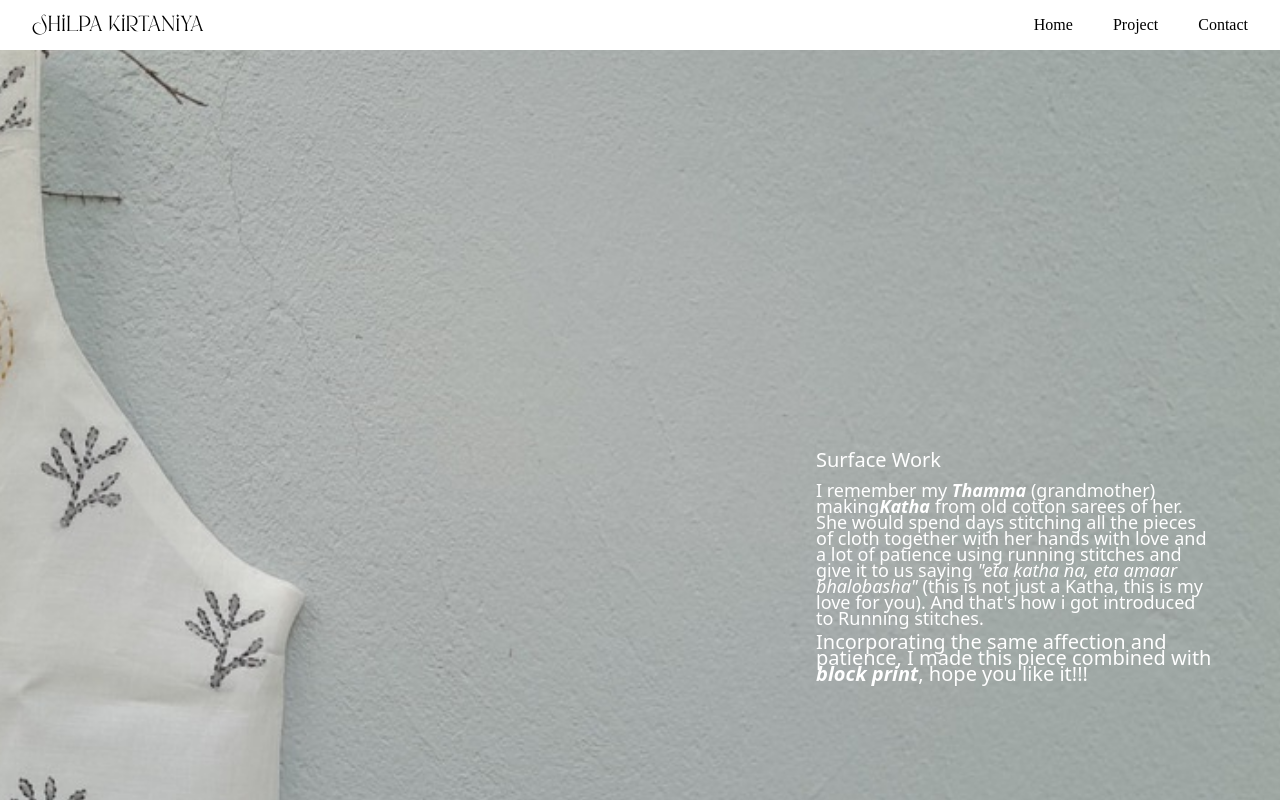
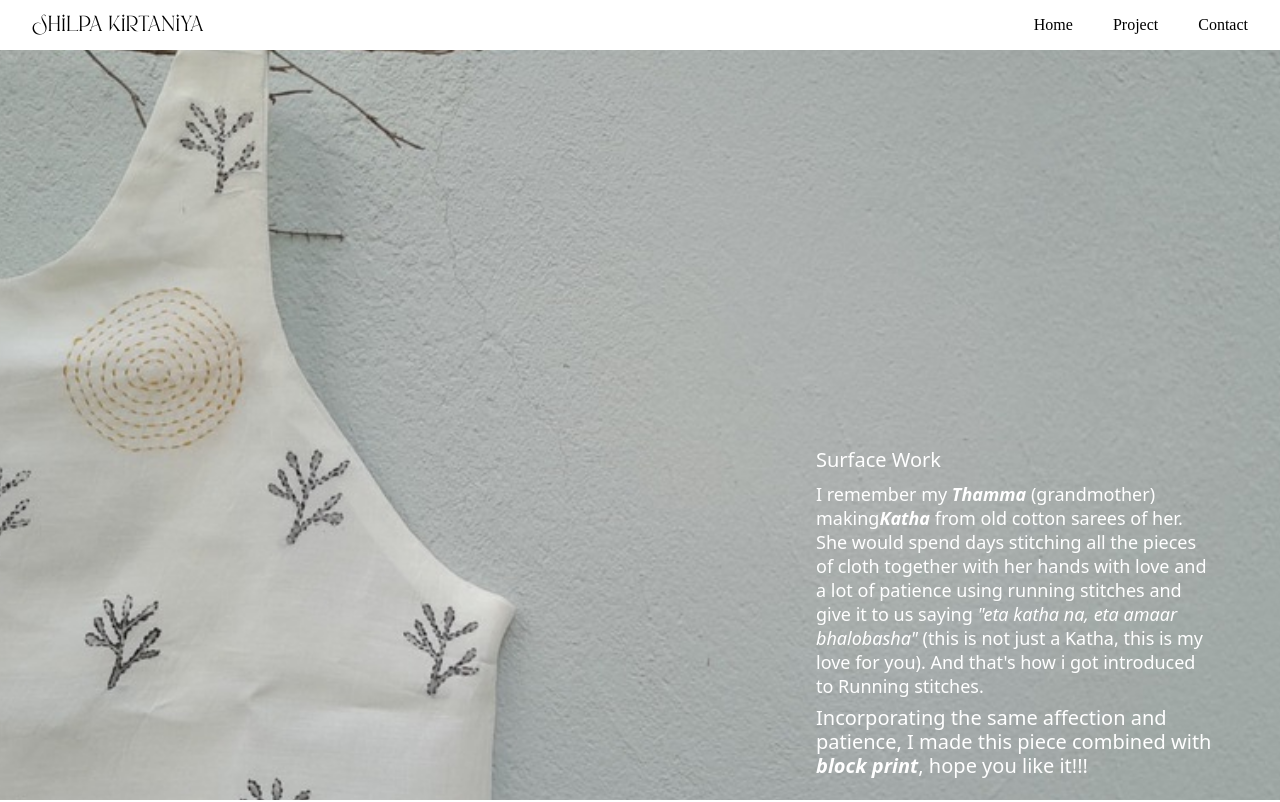
Before and after one commit to vishalkirtaniya/shilpa-next, a Next.js app: page /projects/surface-embellishment in a window 1280 px wide. Shown: the top 802 px of the page. Built offline with nearby package versions, Linux system fonts and the light colour scheme.

Commit message:
fix: fixed alignment of image and text

```diff
--- a/app/projects/surface-embellishment/page.tsx
+++ b/app/projects/surface-embellishment/page.tsx
@@ -47,13 +47,10 @@ export default function SurfaceEmbellishmentPage() {
           {/* Hero Section */}
           <section className="xxs:h-[500px] sm:h-[700px] lg:h-[800px] xl:h-screen w-full relative overflow-hidden pt-[50px]">
             <div className="absolute inset-0">
-              <Image
-                className="object-contain xxs:left-52 xxs:scale-[290%] sm:scale-[200%] lg:scale-[170%] 2xl:scale-[170%] xl:left-40 2xl:left-[350px] left-0 bottom-0"
+              <img
+                className="absolute xxs:left-52 xxs:scale-[290%] sm:scale-[200%] lg:scale-[170%] 2xl:scale-[170%] xl:left-40 2xl:left-[350px] left-0 bottom-0 bg-contain"
                 src="/src/project/surface work/hero page/20221120_155919.jpg"
                 alt="Surface work hero image"
-                fill
-                style={{ objectFit: 'contain', objectPosition: 'left bottom' }}
-                priority
               />
             </div>
             <div className="absolute grid place-content-end xxs:p-5 lg:p-16 h-full w-full">
@@ -61,7 +58,7 @@ export default function SurfaceEmbellishmentPage() {
                 <h1 className="xxs:text-md sm:text-lg lg:text-xl mb-2 font-[500]">
                   Surface Work
                 </h1>
-                <p className="xxs:text-xs sm:text-sm md:text-md leading-4 lg:text-lg">
+                <p className="xxs:text-xs sm:text-sm md:text-md leading-6 lg:text-lg">
                   I remember my <b><i>Thamma</i></b> (grandmother) making
                   <b><i>Katha</i></b> from old cotton sarees of her. She would
                   spend days stitching all the pieces of cloth together with her
@@ -71,7 +68,7 @@ export default function SurfaceEmbellishmentPage() {
                   Katha, this is my love for you). And that&apos;s how i got introduced
                   to Running stitches.
                 </p>
-                <p className="xxs:text-xs sm:text-sm md:text-lg leading-4 lg:text-xl mt-2">
+                <p className="xxs:text-xs sm:text-sm md:text-lg leading-6 lg:text-xl mt-2">
                   Incorporating the same affection and patience, I made this piece
                   combined with <b><i>block print</i></b>, hope you like it!!!
                 </p>
```
